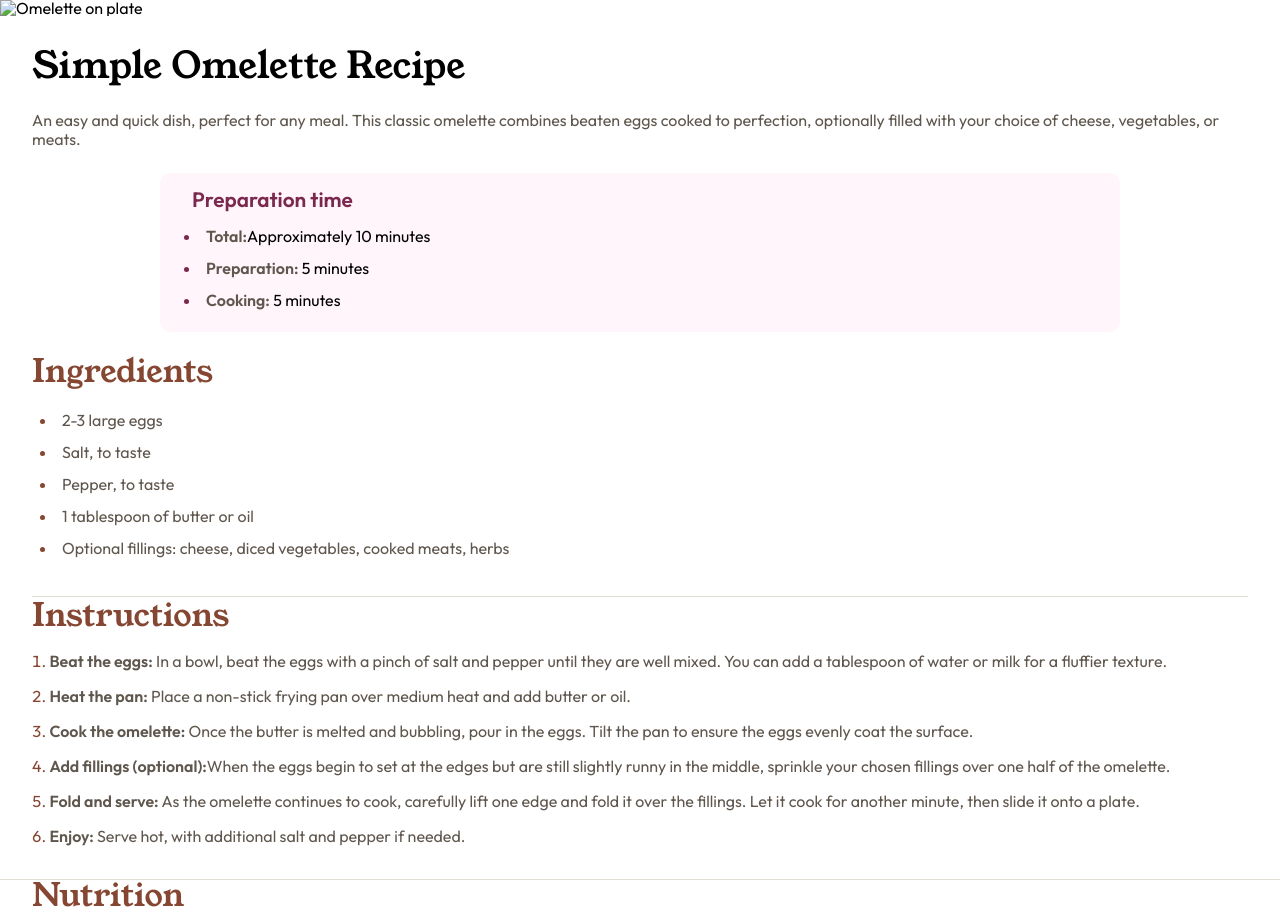
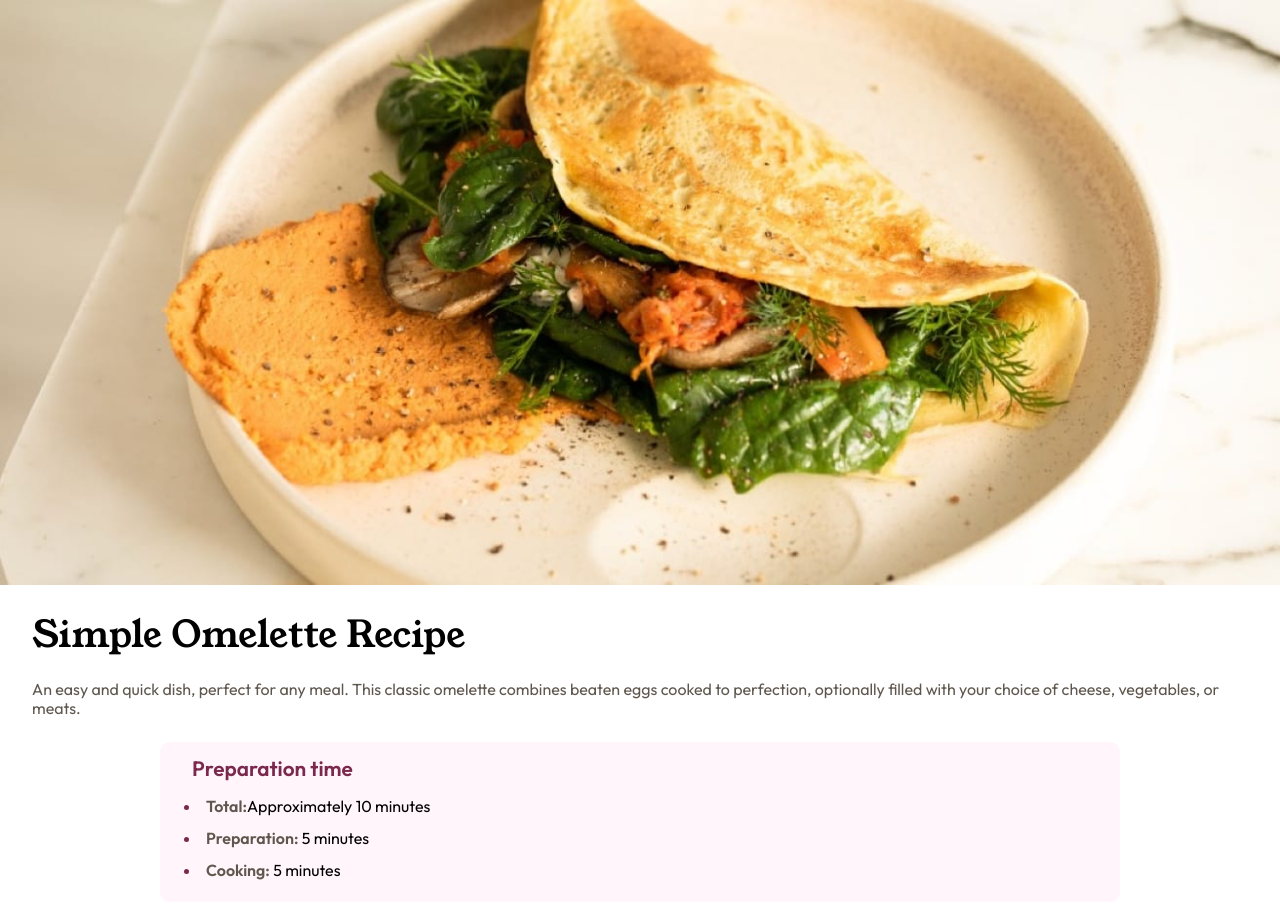
Before and after one commit to DanielHolen/Recipe-Page, a plain HTML site: page index.html in a window 1280 px wide. Shown: the top 915 px of the page. Drawn offline with Linux system fonts and the light colour scheme; the site is published under a folder, as on GitHub Pages, so addresses that start at the root find nothing.

Commit message:
Update index.html

```diff
--- a/index.html
+++ b/index.html
@@ -32,7 +32,7 @@
 <body>
 
   <main>
-    <img src="/images/image-omelette.jpeg" alt="Omelette on plate" class="header-image">
+    <img src="images/image-omelette.jpeg" alt="Omelette on plate" class="header-image">
 
     <section class="description">
       <h1>Simple Omelette Recipe</h1>
```
